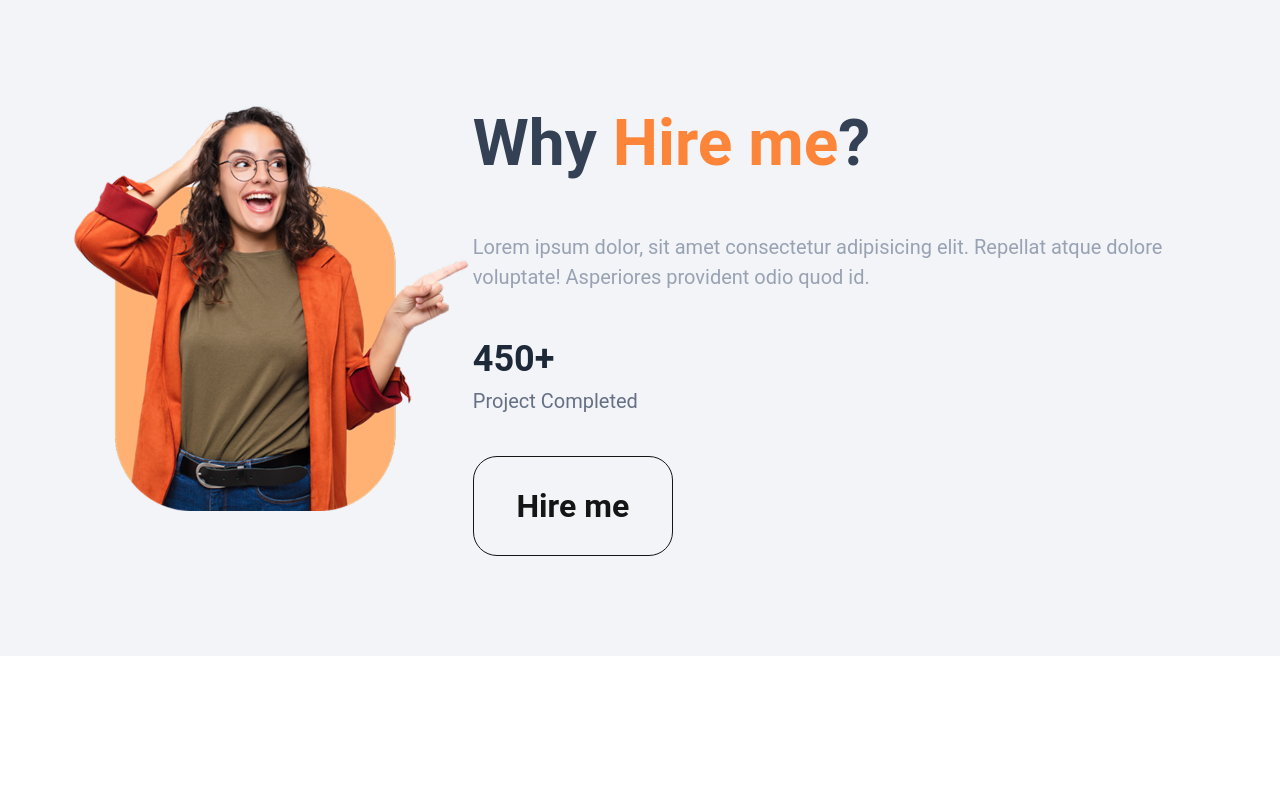
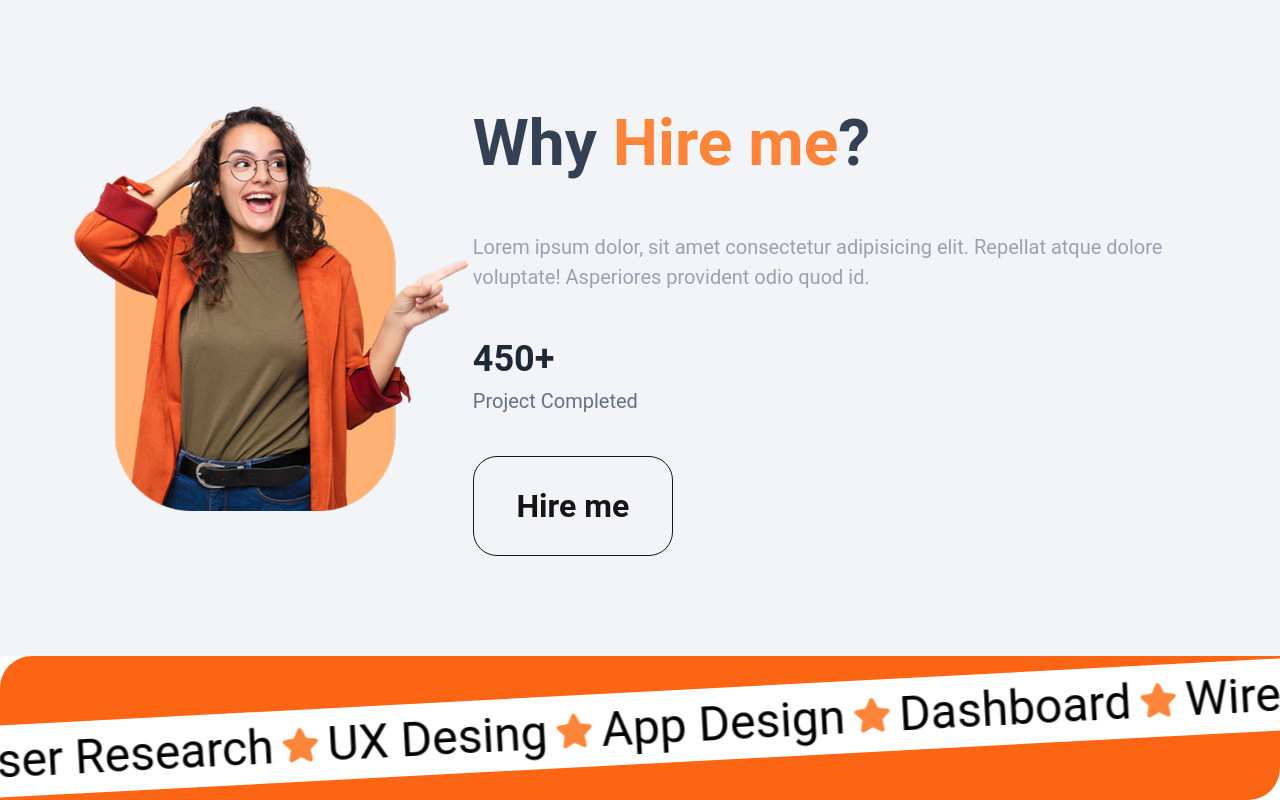
Before and after one commit to RinWasBusted/MyPortfolio, a React (Vite) app: page / in a window 1280 px wide. Shown: the part 2824-3624 px from the top of the page. Before the commit the page ends 3480 px from the top, so only its background shows below. Built offline with nearby package versions, Linux system fonts and the light colour scheme.

Commit message:
Add new component: TextRunning (Marquee)

```diff
--- a/package.json
+++ b/package.json
@@ -18,6 +18,7 @@
     "embla-carousel-react": "^8.5.2",
     "react": "^19.1.0",
     "react-dom": "^19.1.0",
+    "react-fast-marquee": "^1.6.5",
     "tailwindcss": "^4.1.11"
   },
   "devDependencies": {
--- a/src/App.jsx
+++ b/src/App.jsx
@@ -5,6 +5,7 @@ import MyServices from "./components/MyServices/MyServices.jsx";
 import NavBar from "./components/NavBar/NavBar.jsx";
 import MyWorkExperience from "./components/MyWorkExperience/MyWorkExperience.jsx";
 import WhyHireMe from "./components/WhyHireMe/WhyHireMe.jsx";
+import RunningText from "./components/RunningText/RunningText.jsx";
 import Test from "./Test.jsx";
 
 function App() {
@@ -15,6 +16,7 @@ function App() {
       <MyServices></MyServices>
       <MyWorkExperience></MyWorkExperience>
       <WhyHireMe></WhyHireMe>
+      <RunningText></RunningText>
     </div>
   );
 }
--- /dev/null
+++ b/src/components/RunningText/RunningText.jsx
@@ -0,0 +1,33 @@
+import Marquee from "react-fast-marquee";
+import { useState, useEffect } from "react";
+
+export default function RunningText() {
+  const [textList, setTextList] = useState([]);
+
+  useEffect(() => {
+    setTextList([
+      "UX Desing",
+      "App Design",
+      "Dashboard",
+      "Wireframe",
+      "User Research",
+    ]);
+  }, []);
+
+  return (
+    <section className="w-[3000px] h-36  flex justify-center items-center overflow-hidden relative">
+      <div className="h-full bg-[#FB6514] w-[100vw]  absolute  rounded-tl-4xl rounded-br-4xl"></div>
+      <Marquee
+        className="bg-white !w-[3000px] h-[50%] rotate-[-3deg] flex items-center "
+        autoFill={true}
+      >
+        {textList.map((item, index) => (
+          <div key={index} className="h-full flex items-center text-[48px]">
+            {item}
+            <i className="fa-solid fa-star text-[34px] text-[#FD853A] mx-2"></i>
+          </div>
+        ))}
+      </Marquee>
+    </section>
+  );
+}
```
Also changed, not shown: 1 other file (tests, documents, lock files or other folders).
